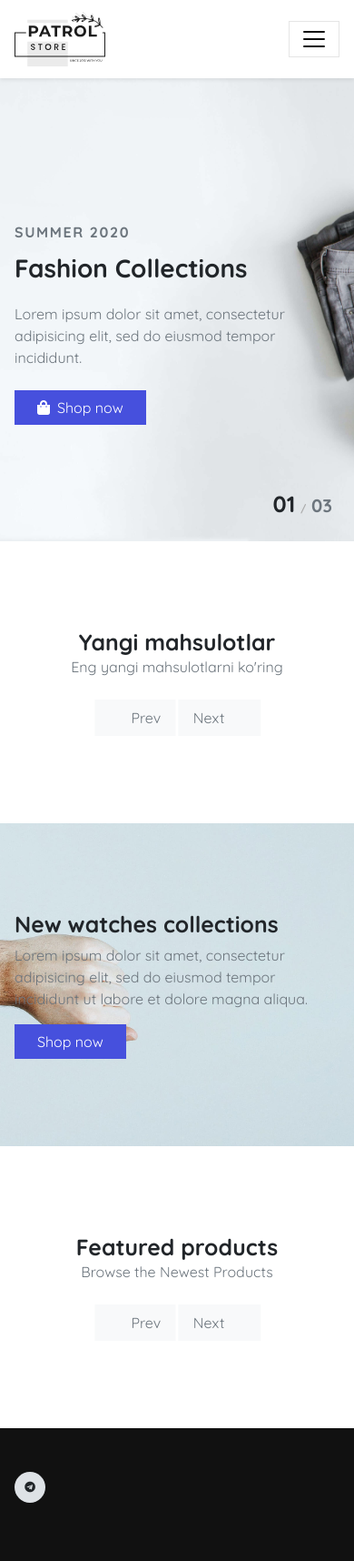
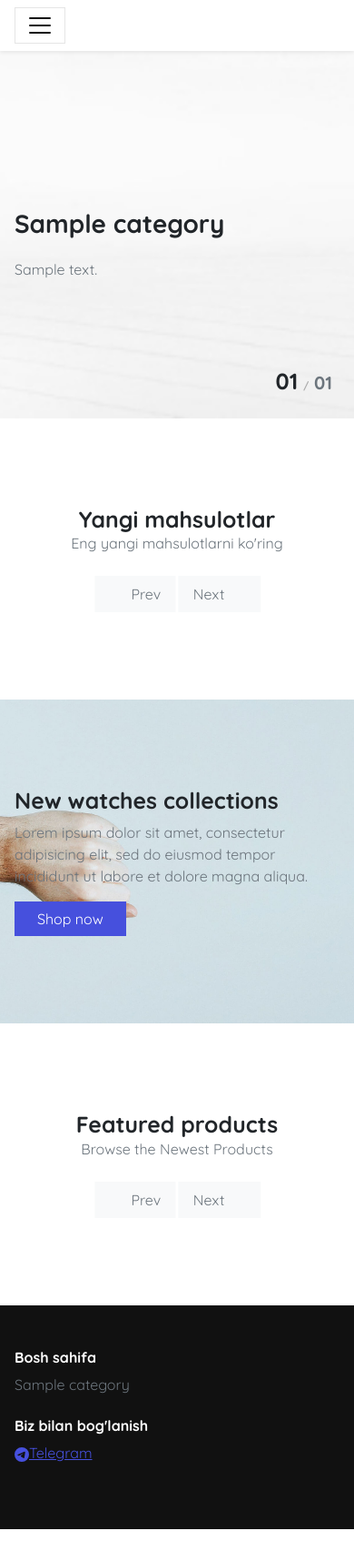
Before and after one commit to Jamoliddin0968/Zvukon.uz, a Django app: a page that uses templates/base.html in a window 390 px wide. Shown: the whole page at 91% size. After the commit the page ends 1681 px from the top, so only its background shows below. Run offline with Django 4.2, Linux system fonts and the light colour scheme; tables that the repository leaves empty hold one stand-in row (values such as "Sample post"); parts of the project's set-up code (start-up, migrations or seed data) failed here and were passed over; some libraries are stand-ins or nearby versions.

Commit message:
test branch uchun

```diff
--- a/shop/templates/shop/index.html
+++ b/shop/templates/shop/index.html
@@ -16,43 +16,7 @@
             <a class="glightbox product-view h-100 bg-cover bg-center d-none" href={%
               static "img/product-5-alt-2.500c9984.jpg" %} data-gallery="productview"></a>
           </div>
-          {% comment %} <div class="col-lg-6">
-            <button class="close modal-close p-4 border-0" type="button" data-bs-dismiss="modal"
-              aria-label="Close"><span aria-hidden="true">
-                <svg class="svg-icon text-white mt-1">
-                  <use xlink:href="#close-1"> </use>
-                </svg></span></button>
-            <div class="p-5 my-md-4">
-              <ul class="list-inline mb-2">
-                <li class="list-inline-item m-0"><i class="fas fa-star small text-warning"></i></li>
-                <li class="list-inline-item m-0"><i class="fas fa-star small text-warning"></i></li>
-                <li class="list-inline-item m-0"><i class="fas fa-star small text-warning"></i></li>
-                <li class="list-inline-item m-0"><i class="fas fa-star small text-warning"></i></li>
-                <li class="list-inline-item m-0"><i class="fas fa-star small text-warning"></i></li>
-              </ul>
-              <h2 class="h5 text-uppercase">Kui Ye Chen’s AirPods</h2>
-              <p class="text-muted">$250</p>
-              <p class="text-small mb-4">Lorem ipsum dolor sit amet, consectetur adipiscing elit. In ut ullamcorper leo,
-                eget euismod orci. Cum sociis natoque penatibus et magnis dis parturient montes nascetur ridiculus mus.
-                Vestibulum ultricies aliquam convallis.</p>
-              <ul class="list-inline mb-4">
-                <li class="list-inline-item me-3"><strong>Quantity</strong></li>
-                <li class="list-inline-item">
-                  <div class="border d-flex align-items-center justify-content-between p-1">
-                    <div class="quantity py-0">
-                      <button class="dec-btn p-0" onclick="decrease(this)"><i class="fas fa-caret-left"></i></button>
-                      <input class="form-control border-0 shadow-0 p-0 quantity-result" type="text" value="1">
-                      <button class="inc-btn p-0" onclick="increase(this)"><i class="fas fa-caret-right"></i></button>
-                    </div>
-                  </div>
-                </li>
-                <li class="list-inline-item"><a class="btn btn-dark" href="cart.html">
-                    <svg class="svg-icon text-white me-2 svg-icon-md me-2 pe-1">
-                      <use xlink:href="#shopping-bag-1"> </use>
-                    </svg>Add to cart</a></li>
-              </ul><a class="p-0 reset-anchor"><i class="far fa-heart me-2"></i>Add to wish list</a>
-            </div>
-          </div> {% endcomment %}
+
         </div>
       </div>
     </div>
@@ -62,60 +26,26 @@
 <section>
   <div class="swiper-container" id="hero-slider">
     <div class="swiper-wrapper">
-      <div class="swiper-slide hero bg-center bg-cover d-flex align-items-center"
-        style="background: url(/static/img/bg-banner-1.db0a9631.jpg)">
+{% for cat in cats %}
+<div class="swiper-slide hero bg-center bg-cover d-flex align-items-center"
+        style="background: url(/static/img/banner.jpg); ">
         <div class="container">
           <div class="row text-lg-center">
             <div class="col-lg-8">
-              <p class="h6 text-uppercase text-muted mb-3">Summer 2020</p>
-              <h1 class="hero-heading line-height-sm mb-2 title" data-swiper-parallax="-200">Fashion Collections</h1>
+              <p class="h6 text-uppercase text-muted mb-3"></p>
+              <h1 class="hero-heading line-height-sm mb-2 title" data-swiper-parallax="-200">{{cat.name}}</h1>
               <div class="row">
                 <div class="col-lg-5 mx-auto">
-                  <p class="font-weight-light text-muted mb-4 mt-3 subtitle" data-swiper-parallax="-400">Lorem ipsum
-                    dolor sit amet, consectetur adipisicing elit, sed do eiusmod tempor incididunt.</p>
+                  <p class="font-weight-light text-muted mb-4 mt-3 subtitle" data-swiper-parallax="-400">{{cat.description}}</p>
                 </div>
-              </div><a class="btn btn-primary text" href="shop.html" data-swiper-parallax="-600"> <i
-                  class="fas fa-shopping-bag me-2"></i>Shop now</a>
+              </div>
             </div>
           </div>
         </div>
       </div>
-      <div class="swiper-slide hero bg-center bg-cover d-flex align-items-center"
-        style="background: url(/static/img/bg-banner.f561f8e8.jpg)">
-        <div class="container">
-          <div class="row text-lg-center">
-            <div class="col-lg-8">
-              <p class="h6 text-uppercase text-muted mb-3"></p>
-              <h1 class="hero-heading line-height-sm mb-2 title" data-swiper-parallax="-200">Yangi aksessuarlar</h1>
-              <div class="row">
-                <div class="col-lg-5 mx-auto">
-                  <p class="font-weight-light text-muted mb-4 mt-3 subtitle" data-swiper-parallax="-400">Siz uchun
-                    aksessuarlar bor</p>
-                </div>
-              </div><a class="btn btn-primary text" href="shop.html" data-swiper-parallax="-600"> <i
-                  class="fas fa-shopping-bag me-2"></i>Shop now</a>
-            </div>
-          </div>
-        </div>
-      </div>
-      <div class="swiper-slide hero bg-center bg-cover d-flex align-items-center"
-        style="background: url(/static/img/bg-banner-2.d0671937.jpg)">
-        <div class="container">
-          <div class="row text-lg-center">
-            <div class="col-lg-8">
-              <p class="h6 text-uppercase text-muted mb-3"></p>
-              <h1 class="hero-heading line-height-sm mb-2 title" data-swiper-parallax="-200">Shoes brands</h1>
-              <div class="row">
-                <div class="col-lg-5 mx-auto">
-                  <p class="font-weight-light text-muted mb-4 mt-3 subtitle" data-swiper-parallax="-400">Lorem ipsum
-                    dolor sit amet, consectetur adipisicing elit, sed do eiusmod tempor incididunt.</p>
-                </div>
-              </div><a class="btn btn-primary text" href="shop.html" data-swiper-parallax="-600"> <i
-                  class="fas fa-shopping-bag me-2"></i>Shop now</a>
-            </div>
-          </div>
-        </div>
-      </div>
+{% endfor %}
+
+
     </div>
     <div class="swiper-pagination px-4 py-2 text-end h5 font-weight-light"></div>
   </div>
--- a/templates/base.html
+++ b/templates/base.html
@@ -34,8 +34,6 @@
 <body>
   <nav class="navbar navbar-expand-lg navbar-light py-2 py-lg-4 bg-white shadow-sm">
     <div class="container">
-      <!-- Navbar brand--><a class="navbar-brand" href={% url 'home' %}><img src={% static 'img/logo.9017d31d.svg' %}
-          alt="Patrol online store" width="100"></a>
       <!-- Navbar toggler-->
       <button class="navbar-toggler" type="button" data-bs-toggle="collapse" data-bs-target="#navbarSupportedContent"
         aria-controls="navbarSupportedContent" aria-expanded="false" aria-label="Toggle navigation"><span
@@ -46,15 +44,9 @@
         <!-- Navbar menu right-->
         <ul class="navbar-nav me-auto mb-2 mb-lg-0">
           <li class="nav-item me-lg-3"><a class="nav-link text-uppercase active" aria-current="page" href={% url 'home' %}>{% trans "Bosh sahifa" %}</a></li>
-          <li class="nav-item dropdown me-lg-3"><a class="nav-link text-uppercase dropdown-toggle" id="navbarDropdown"
-             role="button" data-bs-toggle="dropdown" aria-expanded="false">{% trans "Kategoriyalar" %}</a>
-            <ul class="dropdown-menu mt-3" aria-labelledby="navbarDropdown">
-              <li><a class="dropdown-item" href={% url 'home' %}>{% trans "Bosh sahifa" %}</a></li>
           {% for cat in cats %}
-              <li><a class="dropdown-item" href={% url 'categoryDetail' cat.pk %}>{{cat.name}}</a></li>
+          <li class="nav-item me-lg-3"><a class="nav-link text-uppercase" aria-current="page" href={% url 'categoryDetail' cat.pk %}>{{cat.name}}</a></li>
           {% endfor %}
-            </ul>
-          </li>
         </ul>
         <!-- Navbar menu left-->
         <!-- {% comment %} <ul class="navbar-nav ms-auto mb-2 mb-lg-0 flex-row">
@@ -110,17 +102,40 @@
   <footer class="bg-dark">
     <div class="container py-5">
       <div class="row">
+
+        <div class="col-md-2 col-sm-12 mb-3 mb-md-0">
+          <h6 class="text-white">
+              Bosh sahifa
+          </h6>
+          <ul class="list-unstyled text-muted mb-0">
+            {% for cat in cats %}
+            <li class="mb-2">
+                  <a class="reset-anchor" href="{% url 'categoryDetail' cat.pk %}">
+                      {{cat.name}}
+                  </a>
+              </li>
+            {% endfor %}
+
+
+          </ul>
+      </div>
       <div class="col-md-4 col-sm-12 mb-3 mb-md-0">
+        <h6 class="text-white">
+          Biz bilan bog'lanish
+        </h6>
+        <ul class="list-inline mb-0">
         {% if phone %}
-          <p class="lead mb-1 text-white"><a class="reset-anchor" href="tel:+1 123 456 789">{{phone}}</a></p>
+        <p class="lead mb-1 text-white"><a class="reset-anchor" href={{phone}}>{{phone}}</a></p>
         {% endif %}
-          <ul class="list-inline mb-0">
+
           {% if telegram %}
-             <li class="list-inline-item"><a class="social-icon" href={{telegram}}><i class="fab fa-telegram"></i></a>
+           <li class="mb-2"><a href={{telegram}}><svg xmlns="http://www.w3.org/2000/svg" width="16" height="16" fill="currentColor" class="bi bi-telegram" viewBox="0 0 16 16">
+            <path d="M16 8A8 8 0 1 1 0 8a8 8 0 0 1 16 0zM8.287 5.906c-.778.324-2.334.994-4.666 2.01-.378.15-.577.298-.595.442-.03.243.275.339.69.47l.175.055c.408.133.958.288 1.243.294.26.006.549-.1.868-.32 2.179-1.471 3.304-2.214 3.374-2.23.05-.012.12-.026.166.016.047.041.042.12.037.141-.03.129-1.227 1.241-1.846 1.817-.193.18-.33.307-.358.336a8.154 8.154 0 0 1-.188.186c-.38.366-.664.64.015 1.088.327.216.589.393.85.571.284.194.568.387.936.629.093.06.183.125.27.187.331.236.63.448.997.414.214-.02.435-.22.547-.82.265-1.417.786-4.486.906-5.751a1.426 1.426 0 0 0-.013-.315.337.337 0 0 0-.114-.217.526.526 0 0 0-.31-.093c-.3.005-.763.166-2.984 1.09z"/>
+          </svg>Telegram</a>
           </li>
           {% endif %}
           {% if instagram %}
-            <li class="list-inline-item"><a class="social-icon" href={{instagram}}><i class="fab fa-instagram"></i></a>
+          <li class="mb-2"><a href={{instagram}}><i class="fab fa-instagram">Instagram</i></a>
           </li>
           {% endif %}
 
```
Also changed, not shown: shop/admin.py (+11 -0 lines), static/img/banner.jpg (added). Lines whose indentation alone changed are shown as unchanged.
